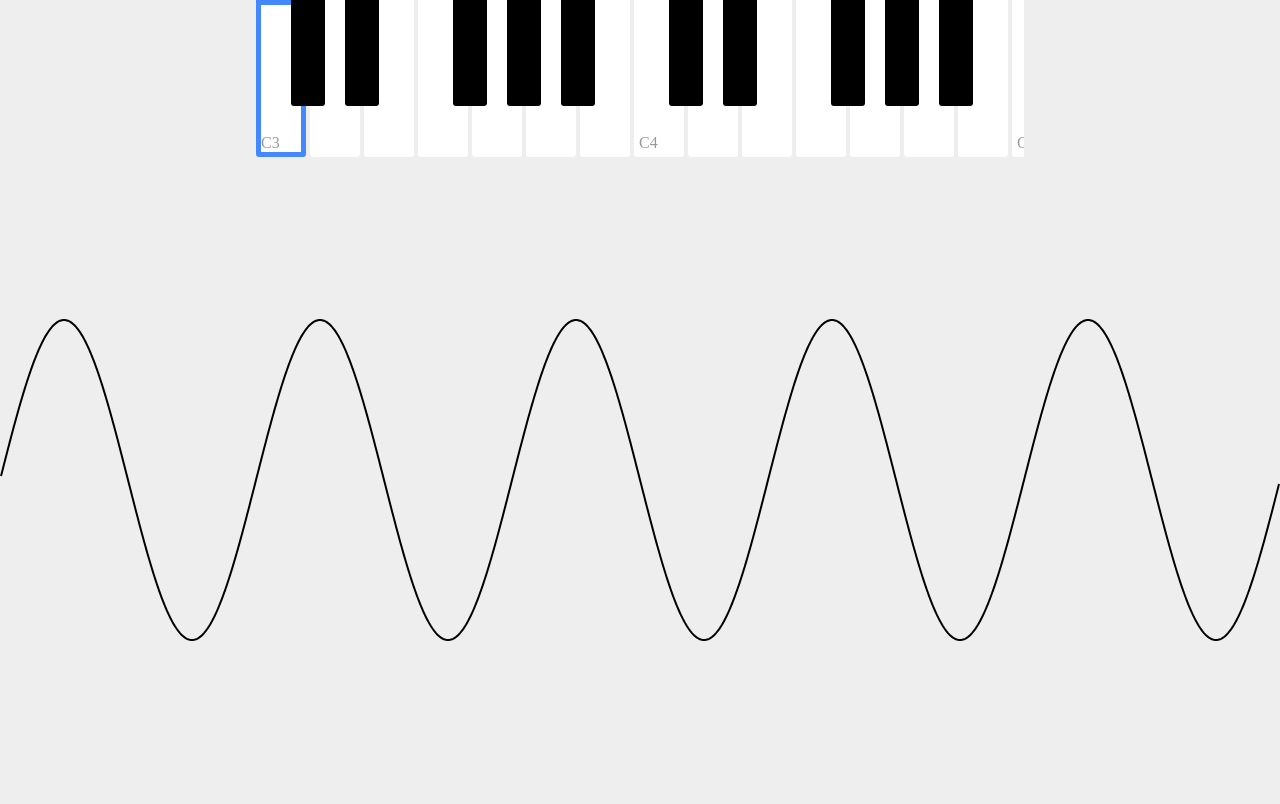
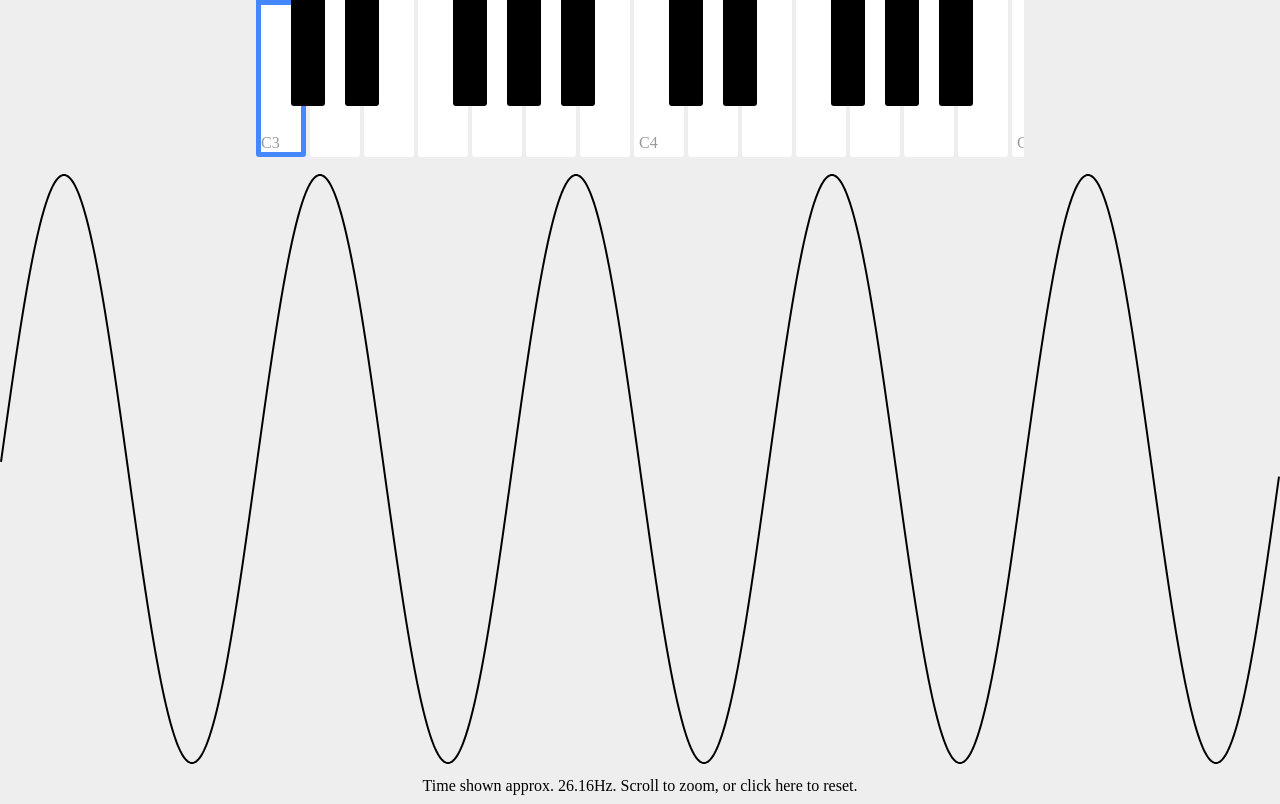
Before and after one commit to matt-in-a-hat/sound-vis, a plain HTML site: page index.html in a window 1280 px wide. Both pictures are taken after a click on the element "C3". Drawn offline with nearby package versions, Linux system fonts and the light colour scheme.

Commit message:
Added key hover highlight and rendering of the hovered wave as separate to the selected combined waves. Added some padding/layout tweaks. Added a zoom message and reset option.

```diff
--- a/index.html
+++ b/index.html
@@ -93,9 +93,9 @@
                 </div>
             </div>
         </div>
-        <!-- <div class="canvas-wrapper"> -->
+        <div class="canvas-wrapper">
             <canvas id="visualisation_canvas"></canvas>
-        <!-- </div> -->
+        </div>
         <div id="hud" class="overlay">
         </div>
     </body>
--- a/main.js
+++ b/main.js
@@ -55,9 +55,15 @@ $(function () {
     var visCanvasWidth = visCanvas.width;
 
 
-    // Default to the width of 10 * the period of C4.
-    var frequencyDisplayed = 261.63 / 10;
-    var zoomLevel = visCanvas.width * frequencyDisplayed;
+    var frequencyDisplayed, zoomLevel;
+
+    var resetZoom = function () {
+        // Default to the width of 10 * the period of C4.
+        frequencyDisplayed = 261.63 / 10;
+        zoomLevel = visCanvas.width * frequencyDisplayed;
+    };
+
+    resetZoom();
 
     var calculateY = function (x, key) {
         var freq = PIANO_KEY_FREQUENCIES[key];
@@ -65,33 +71,27 @@ $(function () {
         return y;
     };
 
-
     var playingKeys = {};
 
-    var updateVisualisation = function () {
-
-        visContext.fillStyle = "#EEE";
-        visContext.fillRect(0, 0, visCanvas.width, visCanvas.height);
-
-        visContext.strokeStyle = "black";
-        visContext.lineWidth = 2;
+    var drawWave = function (keys, color, lineWidth) {
+        visContext.strokeStyle = color;
+        visContext.lineWidth = lineWidth;
         visContext.beginPath();
 
-        var x, y, scaledX, keys, noteTotal, noteCount, i;
+        var x, y, scaledX, noteTotal, noteCount, i;
         var xScaler = 2 * Math.PI / zoomLevel;
         var placed = false;
         for (x = 1; x < visCanvasWidth; x++) {
             scaledX = x * xScaler;
 
-            keys = Object.keys(playingKeys);
             noteTotal = 0;
-            noteCount = keys.length;
+            noteCount = 0;
             for (i = keys.length - 1; i >= 0; i--) {
                 noteCount += 1;
                 noteTotal += calculateY(scaledX, keys[i]);
             }
 
-            y = visCenterHeight - (noteTotal / noteCount) * visCenterHeight;
+            y = visCenterHeight - (noteTotal / noteCount) * (visCenterHeight - 2);
             if (placed) {
                 visContext.lineTo(x, y);
             } else {
@@ -102,16 +102,33 @@ $(function () {
         visContext.stroke();
     };
 
-    visCanvasJQ.on('mousewheel', function (e) {
+    var updateVisualisation = function () {
+        visContext.fillStyle = "#EEE";
+        visContext.fillRect(0, 0, visCanvas.width, visCanvas.height);
+
+        drawWave(Object.keys(playingKeys), "black", 2);
+    };
+
+    var updateHUD = function () {
+        $('#hud').text("Time shown approx. " + frequencyDisplayed.toPrecision(4) + "Hz. Scroll to zoom, or click here to reset.");
+    };
+
+    var refreshZoom = function () {
+        frequencyDisplayed = zoomLevel / visCanvas.width;
+        updateHUD();
+        updateVisualisation();
+    };
+
+    $(document).on('mousewheel', function (e) {
         if (e.originalEvent.deltaY > 0) {
             zoomLevel = zoomLevel / ZOOM_INC;
         } else {
             zoomLevel = zoomLevel * ZOOM_INC;
         }
-        frequencyDisplayed = zoomLevel / visCanvas.width;
-        $('#hud').text("Time shown approx. " + frequencyDisplayed.toPrecision(4) + "Hz");
-        updateVisualisation();
+        refreshZoom();
     });
+
+    updateHUD();
 
 
     // Show another line (e.g. the individual notes)
@@ -145,5 +162,22 @@ $(function () {
         }
     });
 
+    $('.piano-key').on('mouseover', function (e) {
+        var key = e.currentTarget;
+        var keyID = key.id;
+        if (PIANO_KEY_FREQUENCIES[keyID]) {
+            updateVisualisation();
+            drawWave([keyID], "#48F", 1);
+        }
+    });
+
+    $('.piano-keyboard').on('mouseout', function (e) {
+        updateVisualisation();
+    });
+
+    $('#hud').on('click', function (e) {
+        resetZoom();
+        refreshZoom();
+    });
 
 });
--- a/style.css
+++ b/style.css
@@ -9,15 +9,18 @@ body {
     height: 100%;
     margin: 0;
     background-color: #EEEEEE;
+    overflow: hidden;
 }
 
 canvas {
     width: 100%;
-    height: 80%;
+    height: 100%;
 }
 
 .canvas-wrapper {
-    height: 80%;
+    height: 74%;
+    padding-top: 1%;
+    padding-bottom: 1%;
 }
 
 .top-area {
@@ -58,7 +61,11 @@ canvas {
     border: solid black 5px;
 }
 
-.playing-key {
+.piano-key:hover {
+    border: solid #6DF 5px;
+}
+
+.playing-key, .playing-key:hover {
     border: solid #48F 5px;
 }
 
@@ -69,6 +76,7 @@ canvas {
     right: 20%;
     z-index: 10;
     text-align: center;
+    cursor: pointer;
 }
 
 .piano-key span {
```
